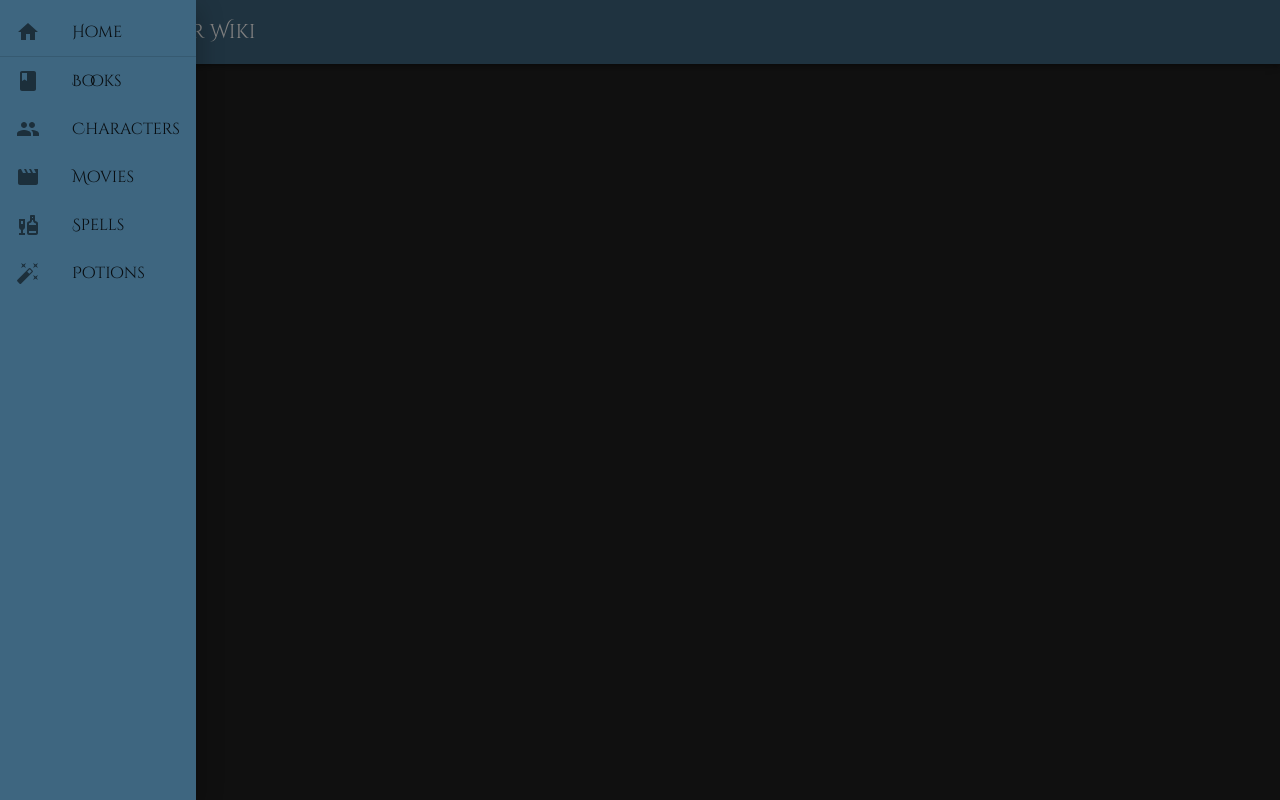
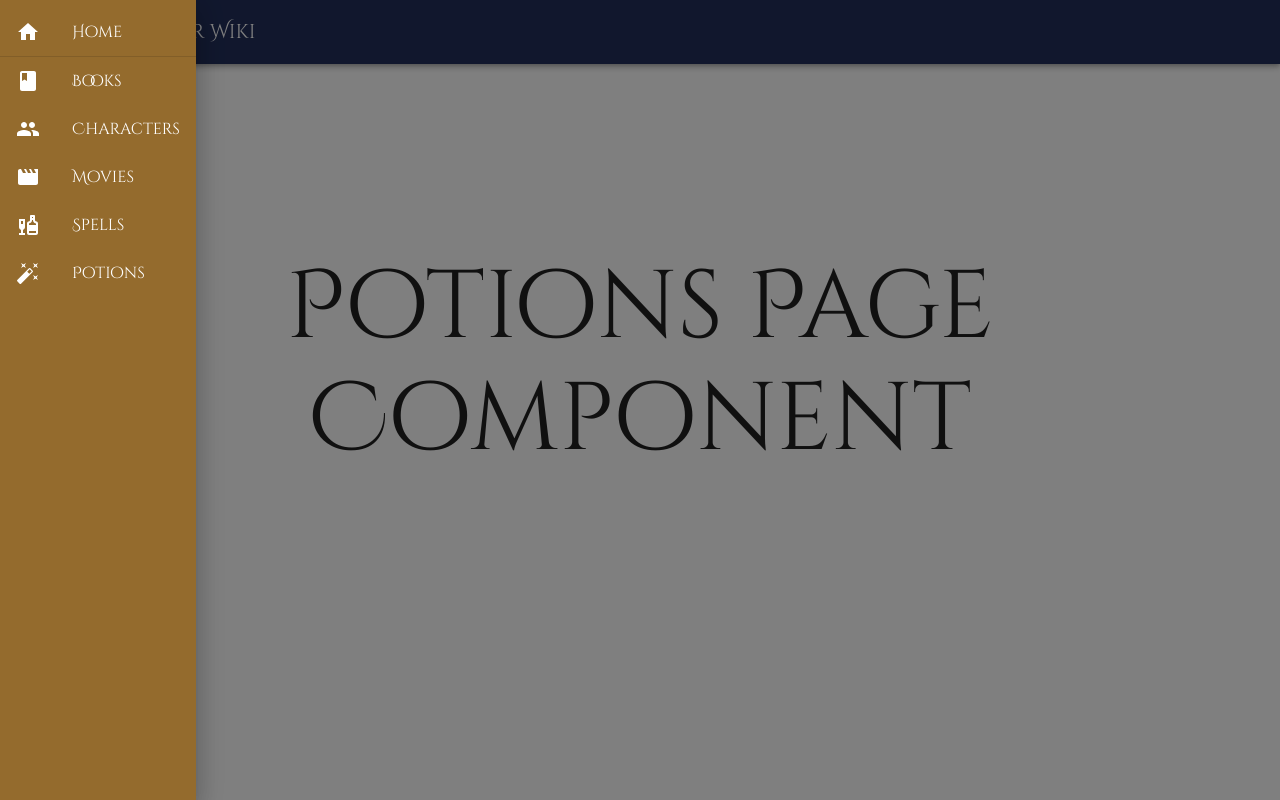
Before and after one commit to ericthomasca/harry-potter-mui, a React (Vite) app: page /potions in a window 1280 px wide. Both pictures are taken after a click on the button "menu". Built offline with nearby package versions, Linux system fonts and the light colour scheme.

Commit message:
placeholder pages

```diff
--- a/package.json
+++ b/package.json
@@ -15,8 +15,12 @@
     "@fontsource/roboto": "^5.0.5",
     "@mui/icons-material": "^5.14.0",
     "@mui/material": "^5.14.0",
+    "localforage": "^1.10.0",
+    "match-sorter": "^6.3.1",
     "react": "^18.2.0",
-    "react-dom": "^18.2.0"
+    "react-dom": "^18.2.0",
+    "react-router-dom": "^6.14.1",
+    "sort-by": "^1.2.0"
   },
   "devDependencies": {
     "@types/react": "^18.2.14",
--- a/src/App.tsx
+++ b/src/App.tsx
@@ -1,37 +1,73 @@
 import { ThemeProvider, createTheme } from "@mui/material/styles";
-import CssBaseline from '@mui/material/CssBaseline';
+import CssBaseline from "@mui/material/CssBaseline";
 import TopBar from "./components/TopBar";
+
+import { createBrowserRouter, RouterProvider } from "react-router-dom";
 
 import "@fontsource/roboto/300.css";
 import "@fontsource/roboto/400.css";
 import "@fontsource/roboto/500.css";
 import "@fontsource/roboto/700.css";
+import HomePage from "./pages/HomePage";
+import BooksPage from "./pages/BooksPage";
+import CharactersPage from "./pages/CharactersPage";
+import MoviesPage from "./pages/MoviesPage";
+import SpellsPage from "./pages/SpellsPage";
+import PotionsPage from "./pages/PotionsPage";
 
 const theme = createTheme({
   palette: {
     primary: {
-      main: '#3E6680', // Ravenclaw Blue
+      main: "#222f5b", // Ravenclaw Blue
     },
     secondary: {
-      main: '#CDA374', // Ravenclaw Bronze
+      main: "#CDA374", // Ravenclaw Bronze
     },
     background: {
-      default: '#202020', // Dark background color
-      paper: '#3E6680',
+      // default: "#5d5d5d", // TODO enable later
+      paper: "#946b2d",
     },
   },
   typography: {
-    fontFamily: 'Cinzel Decorative, sans-serif',
+    fontFamily: "Cinzel Decorative, sans-serif",
   },
 });
+
+const router = createBrowserRouter([
+  {
+    path: "/",
+    element: <HomePage />,
+  },
+  {
+    path: "/books",
+    element: <BooksPage />,
+  },
+  {
+    path: "/characters",
+    element: <CharactersPage />
+  },
+  {
+    path: "/movies",
+    element: <MoviesPage />,
+  },
+  {
+    path: "/spells",
+    element: <SpellsPage />,
+  },
+  {
+    path: "/potions",
+    element: <PotionsPage />,
+  },
+]);
 
 export default function App() {
   return (
     <>
-    <ThemeProvider theme={theme}>
-      <CssBaseline />
+      <ThemeProvider theme={theme}>
+        <CssBaseline />
         <TopBar />
-    </ThemeProvider>
+        <RouterProvider router={router} />
+      </ThemeProvider>
     </>
   );
 }
--- a/src/components/DrawerList.tsx
+++ b/src/components/DrawerList.tsx
@@ -14,40 +14,58 @@ export default function DrawerList() {
   return (
     <List>
       <ListItemButton href='/' divider>
-        <ListItemIcon>
+        <ListItemIcon sx={{ color: "#FFF" }}>
           <HomeIcon />
         </ListItemIcon>
-        <ListItemText primary='Home' />
+        <ListItemText
+          primary='Home'
+          primaryTypographyProps={{ color: "#FFF" }}
+        />
       </ListItemButton>
       <ListItemButton href='/books'>
-        <ListItemIcon>
+        <ListItemIcon sx={{ color: "#FFF" }}>
           <BookIcon />
         </ListItemIcon>
-        <ListItemText primary='Books' />
+        <ListItemText
+          primary='Books'
+          primaryTypographyProps={{ color: "#FFF" }}
+        />
       </ListItemButton>
       <ListItemButton href='/characters'>
-        <ListItemIcon>
+        <ListItemIcon sx={{ color: "#FFF" }}>
           <PeopleIcon />
         </ListItemIcon>
-        <ListItemText primary='Characters' />
+        <ListItemText
+          primary='Characters'
+          primaryTypographyProps={{ color: "#FFF" }}
+        />
       </ListItemButton>
       <ListItemButton href='/movies'>
-        <ListItemIcon>
+        <ListItemIcon sx={{ color: "#FFF" }}>
           <MovieIcon />
         </ListItemIcon>
-        <ListItemText primary='Movies' />
+        <ListItemText
+          primary='Movies'
+          primaryTypographyProps={{ color: "#FFF" }}
+        />
       </ListItemButton>
       <ListItemButton href='/spells'>
-        <ListItemIcon>
+        <ListItemIcon sx={{ color: "#FFF" }}>
           <LiquorIcon />
         </ListItemIcon>
-        <ListItemText primary='Spells' />
+        <ListItemText
+          primary='Spells'
+          primaryTypographyProps={{ color: "#FFF" }}
+        />
       </ListItemButton>
       <ListItemButton href='/potions'>
-        <ListItemIcon>
+        <ListItemIcon sx={{ color: "#FFF" }}>
           <AutoFixHighIcon />
         </ListItemIcon>
-        <ListItemText primary='Potions' />
+        <ListItemText
+          primary='Potions'
+          primaryTypographyProps={{ color: "#FFF" }}
+        />
       </ListItemButton>
     </List>
   );
--- /dev/null
+++ b/src/pages/BooksPage.tsx
@@ -0,0 +1,19 @@
+import Box from "@mui/material/Box";
+import Typography from "@mui/material/Typography";
+
+export default function BooksPage() {
+  return (
+    <Box
+      sx={{
+        display: "flex",
+        justifyContent: "center",
+        alignItems: "center",
+        height: "75vh",
+      }}
+    >
+      <Typography variant='h1' justifyContent='center' align='center'>
+        Books Page Component
+      </Typography>
+    </Box>
+  );
+}
--- /dev/null
+++ b/src/pages/CharactersPage.tsx
@@ -0,0 +1,19 @@
+import Box from "@mui/material/Box";
+import Typography from "@mui/material/Typography";
+
+export default function CharactersPage() {
+  return (
+    <Box
+      sx={{
+        display: "flex",
+        justifyContent: "center",
+        alignItems: "center",
+        height: "75vh",
+      }}
+    >
+      <Typography variant='h1' justifyContent='center' align='center'>
+        Characters Page Component
+      </Typography>
+    </Box>
+  );
+}
--- /dev/null
+++ b/src/pages/HomePage.tsx
@@ -0,0 +1,19 @@
+import Box from "@mui/material/Box";
+import Typography from "@mui/material/Typography";
+
+export default function HomePage() {
+  return (
+    <Box
+      sx={{
+        display: "flex",
+        justifyContent: "center",
+        alignItems: "center",
+        height: "75vh",
+      }}
+    >
+      <Typography variant='h1' justifyContent='center' align='center'>
+        Home Page Component
+      </Typography>
+    </Box>
+  );
+}
--- /dev/null
+++ b/src/pages/MoviesPage.tsx
@@ -0,0 +1,19 @@
+import Box from "@mui/material/Box";
+import Typography from "@mui/material/Typography";
+
+export default function MoviesPage() {
+  return (
+    <Box
+      sx={{
+        display: "flex",
+        justifyContent: "center",
+        alignItems: "center",
+        height: "75vh",
+      }}
+    >
+      <Typography variant='h1' justifyContent='center' align='center'>
+        Movies Page Component
+      </Typography>
+    </Box>
+  );
+}
--- /dev/null
+++ b/src/pages/PotionsPage.tsx
@@ -0,0 +1,19 @@
+import Box from "@mui/material/Box";
+import Typography from "@mui/material/Typography";
+
+export default function PotionsPage() {
+  return (
+    <Box
+      sx={{
+        display: "flex",
+        justifyContent: "center",
+        alignItems: "center",
+        height: "75vh",
+      }}
+    >
+      <Typography variant='h1' justifyContent='center' align='center'>
+        Potions Page Component
+      </Typography>
+    </Box>
+  );
+}
--- /dev/null
+++ b/src/pages/SpellsPage.tsx
@@ -0,0 +1,19 @@
+import Box from "@mui/material/Box";
+import Typography from "@mui/material/Typography";
+
+export default function SpellsPage() {
+  return (
+    <Box
+      sx={{
+        display: "flex",
+        justifyContent: "center",
+        alignItems: "center",
+        height: "75vh",
+      }}
+    >
+      <Typography variant='h1' justifyContent='center' align='center'>
+        Spells Page Component
+      </Typography>
+    </Box>
+  );
+}
```
Also changed, not shown: 1 other file (tests, documents, lock files or other folders).
